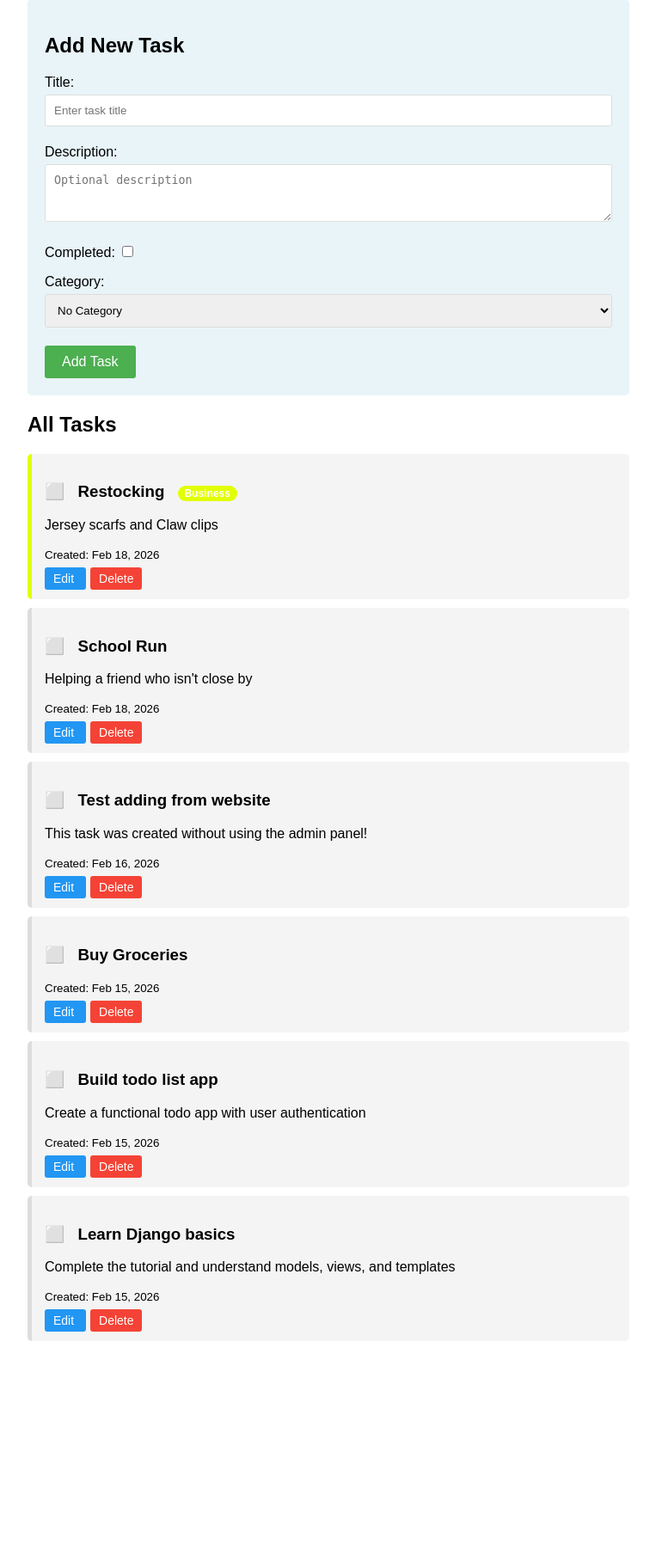
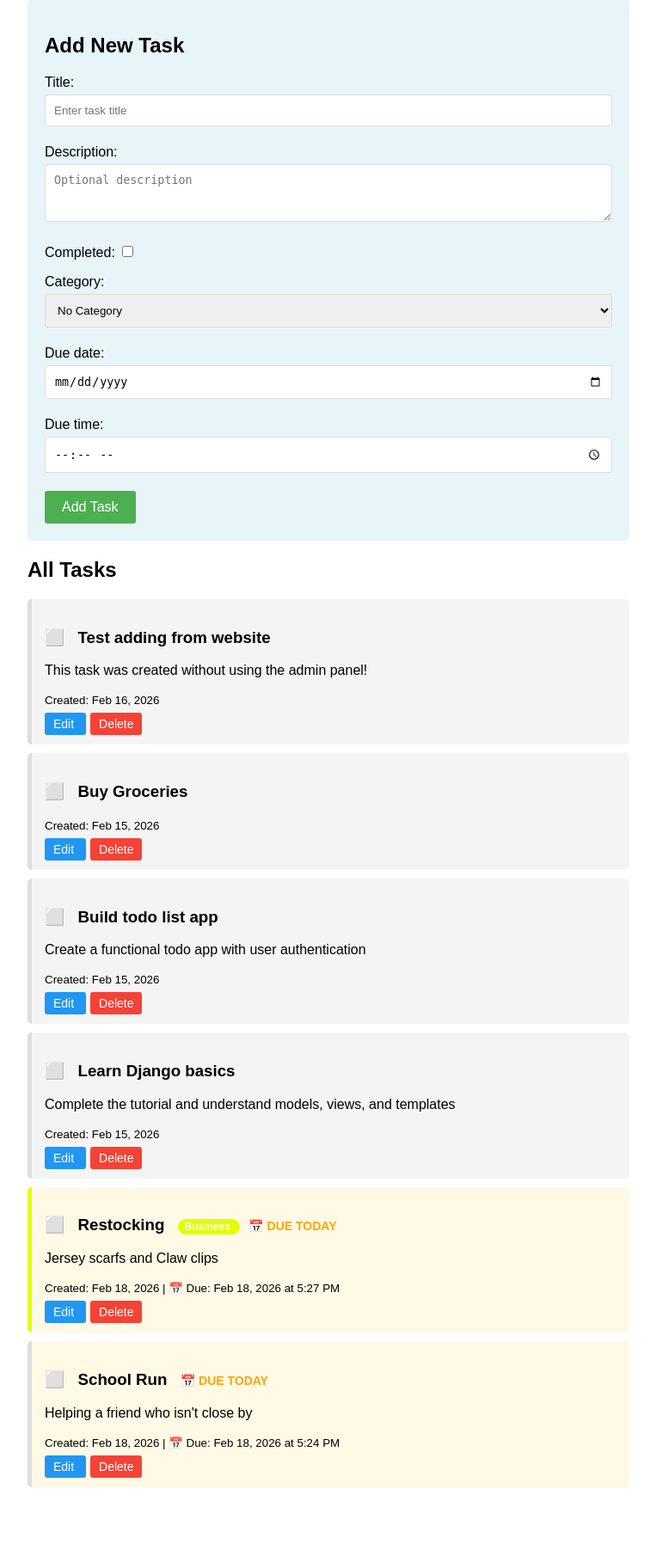
Before and after one commit to Millicente/todo-app, a Django app: page / in a window 1280 px wide. Shown: the part 268-2078 px from the top of the page at 86% size, without its empty margins (258-1021 px from the left). Before the commit the page ends 1828 px from the top, so only its background shows below. Run offline with Django 5.2, Linux system fonts and the light colour scheme; a user stored in the database is signed in; data comes from the database, SQL or seed files in the repository; both versions use the stored data as it was after the commit.

Commit message:
Added due dates and time with overdue/due today indications

```diff
--- a/tasks/admin.py
+++ b/tasks/admin.py
@@ -7,6 +7,6 @@ class CategoryAdmin(admin.ModelAdmin):
 
 @admin.register(Task)
 class TaskAdmin(admin.ModelAdmin):
-    list_display = ['title', 'user', 'category', 'completed', 'created_at']
-    list_filter = ['completed', 'category', 'created_at']
+    list_display = ['title', 'user', 'category', 'due_date', 'due_time', 'completed', 'created_at']
+    list_filter = ['completed', 'category', 'due_date', 'created_at']
     search_fields = ['title', 'description']
--- a/tasks/forms.py
+++ b/tasks/forms.py
@@ -22,10 +22,12 @@ class CategoryForm(forms.ModelForm):
 class TaskForm(forms.ModelForm):
     class Meta:
         model = Task
-        fields = ['title', 'description', 'completed', 'category']
+        fields = ['title', 'description', 'completed', 'category', 'due_date', 'due_time']
         widgets = {
             'title': forms.TextInput(attrs={'placeholder': 'Enter task title'}),
             'description': forms.Textarea(attrs={'placeholder': 'Optional description', 'rows': 3}),
+            'due_date': forms.DateInput(attrs={'type': 'date'}),
+            'due_time': forms.TimeInput(attrs={'type': 'time'}),
         }
 
     def __init__(self, user=None, *args, **kwargs):
--- a/tasks/models.py
+++ b/tasks/models.py
@@ -1,10 +1,11 @@
 from django.db import models
 from django.contrib.auth.models import User
+from django.utils import timezone
 
 class Category(models.Model):
     user = models.ForeignKey(User, on_delete=models.CASCADE)
     name = models.CharField(max_length=100)
-    color = models.CharField(max_length=7, default='#007bff')  # Hex color code
+    color = models.CharField(max_length=7, default='#007bff')
 
     def __str__(self):
         return self.name
@@ -19,9 +20,23 @@ class Task(models.Model):
     completed = models.BooleanField(default=False)
     created_at = models.DateTimeField(auto_now_add=True)
     category = models.ForeignKey(Category, on_delete=models.SET_NULL, null=True, blank=True)
+    due_date = models.DateField(null=True, blank=True)
+    due_time = models.TimeField(null=True, blank=True)
 
     def __str__(self):
         return self.title
 
+    @property
+    def is_overdue(self):
+        if self.due_date and not self.completed:
+            return self.due_date < timezone.now().date()
+        return False
+
+    @property
+    def is_due_today(self):
+        if self.due_date and not self.completed:
+            return self.due_date == timezone.now().date()
+        return False
+
     class Meta:
-        ordering = ['-created_at']
+        ordering = ['due_date', '-created_at']
--- a/tasks/templates/tasks/task_list.html
+++ b/tasks/templates/tasks/task_list.html
@@ -27,7 +27,7 @@
             border-radius: 5px;
             margin-bottom: 20px;
         }
-        input[type="text"], textarea, select {
+        input[type="text"], textarea, select, input[type="date"], input[type="time"] {
             width: 100%;
             padding: 10px;
             margin: 5px 0;
@@ -95,7 +95,14 @@
         .logout-btn:hover {
             text-decoration: underline;
         }
-        .messages { color: green; font-weight: bold; }
+        .messages {
+            color: green;
+            font-weight: bold;
+            padding: 10px;
+            background: #d4edda;
+            border-radius: 5px;
+            margin: 10px 0;
+        }
     </style>
 </head>
 <body>
@@ -155,7 +162,8 @@
     {% if tasks %}
         {% for task in tasks %}
             <div class="task {% if task.completed %}completed{% endif %}"
-                 style="border-left-color: {% if task.category %}{{ task.category.color }}{% else %}#ddd{% endif %};">
+                 style="border-left-color: {% if task.category %}{{ task.category.color }}{% else %}#ddd{% endif %};
+                        {% if task.is_overdue %}background: #ffe6e6;{% elif task.is_due_today %}background: #fff9e6;{% endif %}">
                 <h3>
                     <a href="{% url 'tasks:toggle_task' task.id %}" style="text-decoration: none; margin-right: 10px;">
                         {% if task.completed %}✅{% else %}⬜{% endif %}
@@ -166,11 +174,24 @@
                             {{ task.category.name }}
                         </span>
                     {% endif %}
+                    {% if task.is_overdue %}
+                        <span style="color: red; font-size: 14px; margin-left: 10px;">⚠️ OVERDUE</span>
+                    {% elif task.is_due_today %}
+                        <span style="color: orange; font-size: 14px; margin-left: 10px;">📅 DUE TODAY</span>
+                    {% endif %}
                 </h3>
                 {% if task.description %}
                     <p>{{ task.description }}</p>
                 {% endif %}
-                <small>Created: {{ task.created_at|date:"M d, Y" }}</small>
+                <small>
+                    Created: {{ task.created_at|date:"M d, Y" }}
+                    {% if task.due_date %}
+                        | 📅 Due: {{ task.due_date|date:"M d, Y" }}
+                        {% if task.due_time %}
+                            at {{ task.due_time|time:"g:i A" }}
+                        {% endif %}
+                    {% endif %}
+                </small>
                 <div style="margin-top: 10px;">
                     <a href="{% url 'tasks:edit_task' task.id %}"
                        style="background: #2196F3; color: white; padding: 5px 10px;
```
Also changed, not shown: db.sqlite3, tasks/migrations/0003_alter_task_options_task_due_date_task_due_time.py (added).
